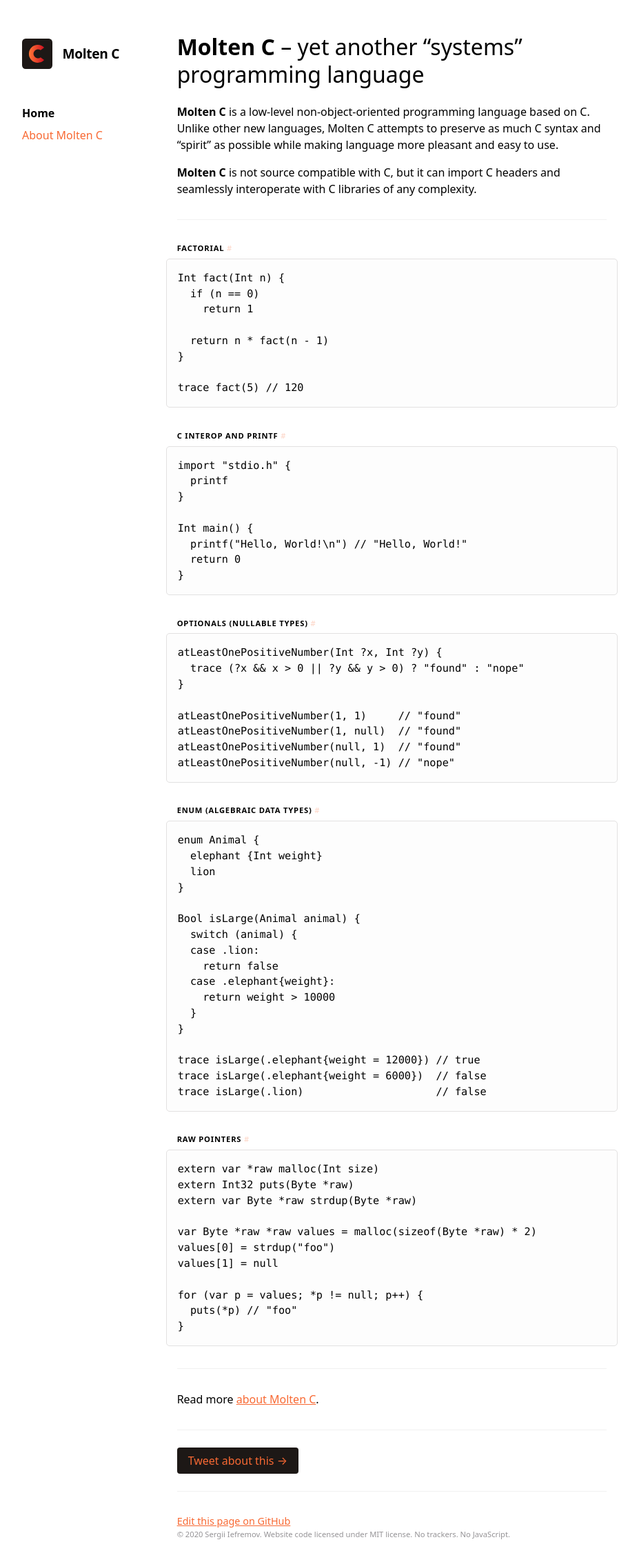
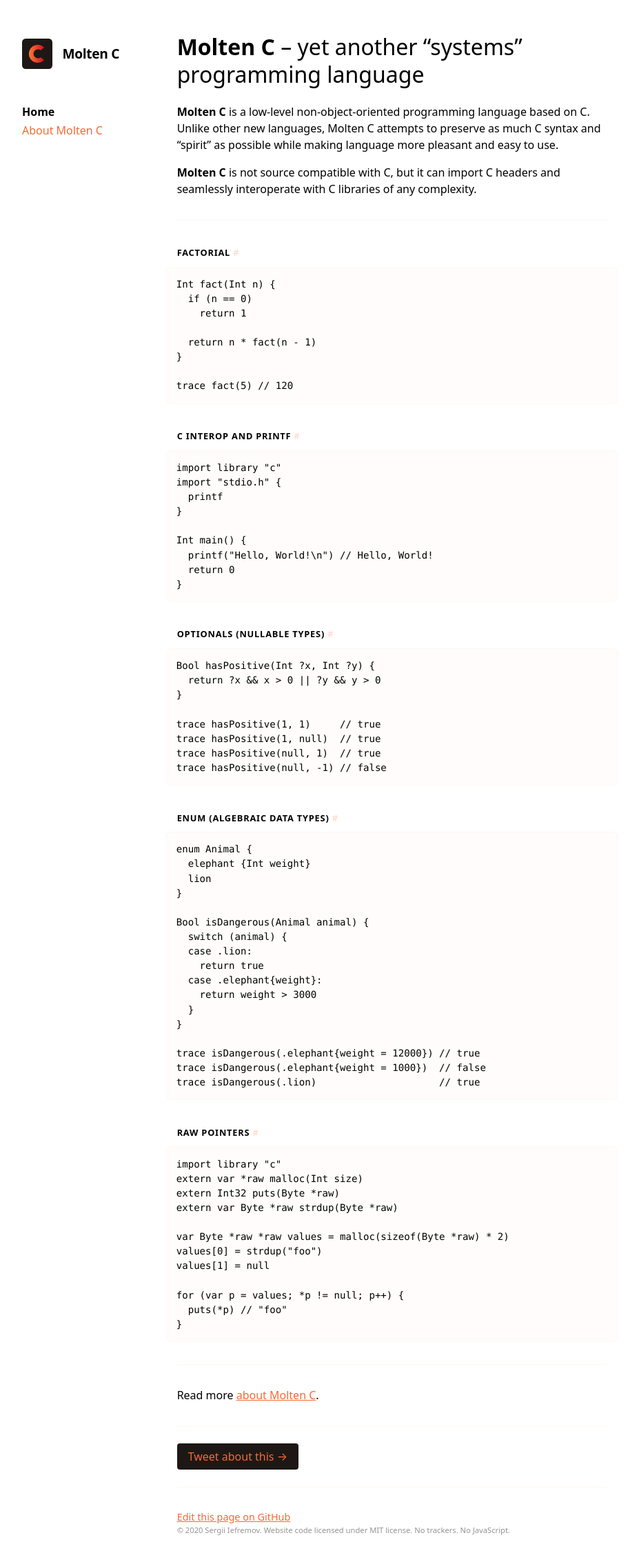
Before and after one commit to iefserge/moltenc.dev, a Jekyll site: the page built from index.md, in a window 1280 px wide. Shown: the whole page at 69% size, without its empty margins (184-1111 px from the left). Built offline with Jekyll 4.4.1, drawn with Linux system fonts in a browser that asks for light colours.

Commit message:
Update code examples and styles

````diff
--- a/_sass/sidebar.scss
+++ b/_sass/sidebar.scss
@@ -60,8 +60,8 @@
 .nav-list a {
   text-decoration: none;
   display: block;
-  padding-top: .25rem;
-  padding-bottom: .25rem;
+  padding-top: .1rem;
+  padding-bottom: .1rem;
 
   &.active {
     font-weight: 600;
--- a/_sass/text.scss
+++ b/_sass/text.scss
@@ -10,7 +10,7 @@ h1, h2, h3, h4, h5, h6 {
 
 h1 {
   font-size: 2rem;
-  font-weight: 300;
+  font-weight: 400;
 }
 
 h2 {
@@ -20,14 +20,15 @@ h2 {
 
 h4 {
   margin-top: 3em;
-  font-size: 0.7rem;
-  font-weight: 900;
+  margin-bottom: 1em;
+  font-size: 0.8rem;
+  font-weight: 700;
   text-transform: uppercase;
   letter-spacing: 0.05rem;
 }
 
 h1 strong {
-  font-weight: bold;
+  font-weight: 700;
 }
 
 
@@ -35,26 +36,26 @@ hr {
   height: 1px;
   padding: 0;
   margin: 2rem 0;
-  background-color: #f1f1f1;
+  background-color: #fff8f4;
   border: 0;
 }
 
 pre {
   overflow: auto;
-  background: #fdfdfd;
-  padding: 1rem;
+  background: #fffcfb;
+  padding: 0.88rem;
   cursor: text;
   margin: 0 -1rem;
-  border-top: 1px solid #e2e1e1;
-  border-bottom: 1px solid #e2e1e1;
-  font-size: 0.95em;
+  font-size: 0.88em;
+  border-top: 1px solid #fff8f4;
+  border-bottom: 1px solid #fff8f4;
 }
 
 @media (min-width: 55rem) {
   pre {
-    border-radius: 5px;
-    border-left: 1px solid #e2e1e1;
-    border-right: 1px solid #e2e1e1;
+    border-radius: 7px;
+    border-left: 1px solid #fff8f4;
+    border-right: 1px solid #fff8f4;
   }
 }
 
--- a/index.md
+++ b/index.md
@@ -32,12 +32,13 @@ trace fact(5) // 120
 #### C interop and printf
 
 ```
+import library "c"
 import "stdio.h" {
   printf
 }
 
 Int main() {
-  printf("Hello, World!\n") // "Hello, World!"
+  printf("Hello, World!\n") // Hello, World!
   return 0
 }
 ```
@@ -45,14 +46,14 @@ Int main() {
 #### Optionals (nullable types)
 
 ```
-atLeastOnePositiveNumber(Int ?x, Int ?y) {
-  trace (?x && x > 0 || ?y && y > 0) ? "found" : "nope"
+Bool hasPositive(Int ?x, Int ?y) {
+  return ?x && x > 0 || ?y && y > 0
 }
 
-atLeastOnePositiveNumber(1, 1)     // "found"
-atLeastOnePositiveNumber(1, null)  // "found"
-atLeastOnePositiveNumber(null, 1)  // "found"
-atLeastOnePositiveNumber(null, -1) // "nope"
+trace hasPositive(1, 1)     // true
+trace hasPositive(1, null)  // true
+trace hasPositive(null, 1)  // true
+trace hasPositive(null, -1) // false
 ```
 
 #### Enum (algebraic data types)
@@ -63,23 +64,24 @@ enum Animal {
   lion
 }
 
-Bool isLarge(Animal animal) {
+Bool isDangerous(Animal animal) {
   switch (animal) {
   case .lion:
-    return false
+    return true
   case .elephant{weight}:
-    return weight > 10000
+    return weight > 3000
   }
 }
 
-trace isLarge(.elephant{weight = 12000}) // true
-trace isLarge(.elephant{weight = 6000})  // false
-trace isLarge(.lion)                     // false
+trace isDangerous(.elephant{weight = 12000}) // true
+trace isDangerous(.elephant{weight = 1000})  // false
+trace isDangerous(.lion)                     // true
 ```
 
 #### Raw Pointers
 
 ```
+import library "c"
 extern var *raw malloc(Int size)
 extern Int32 puts(Byte *raw)
 extern var Byte *raw strdup(Byte *raw)
````
